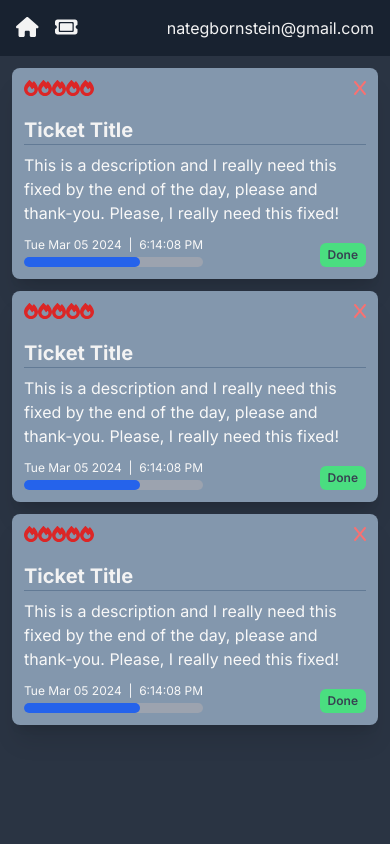
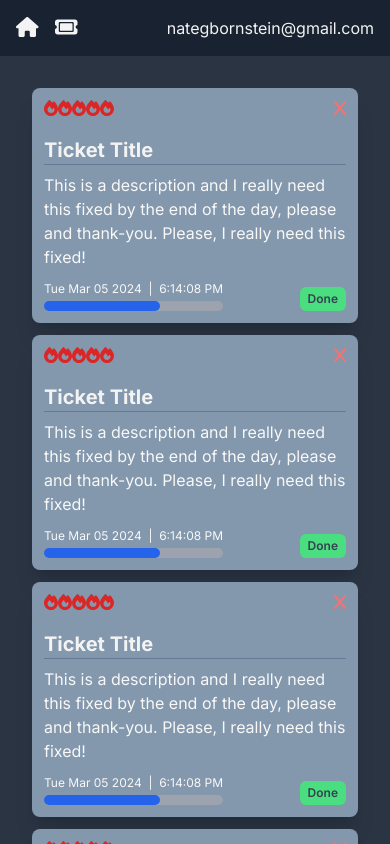
Before and after one commit to greenteaisgreat/intuitive-ticketing, a Next.js app: page / in a window 390 px wide. Built offline with nearby package versions, Linux system fonts and the light colour scheme.

Commit message:
Set Screen Breakpoints for Ticket Displays

```diff
--- a/app/page.jsx
+++ b/app/page.jsx
@@ -2,10 +2,15 @@ import TicketCard from './(components)/TicketCard';
 
 const Dashboard = () => {
     return (
-        <div>
-            <TicketCard />
-            <TicketCard />
-            <TicketCard />
+        <div className="p-5">
+            {/* anything over a large screen, 2col grid;
+            anything over xl screen, 4col grid */}
+            <div className="grid-cols-2 lg:grid xl:grid-cols-4">
+                <TicketCard />
+                <TicketCard />
+                <TicketCard />
+                <TicketCard />
+            </div>
         </div>
     );
 };
```
